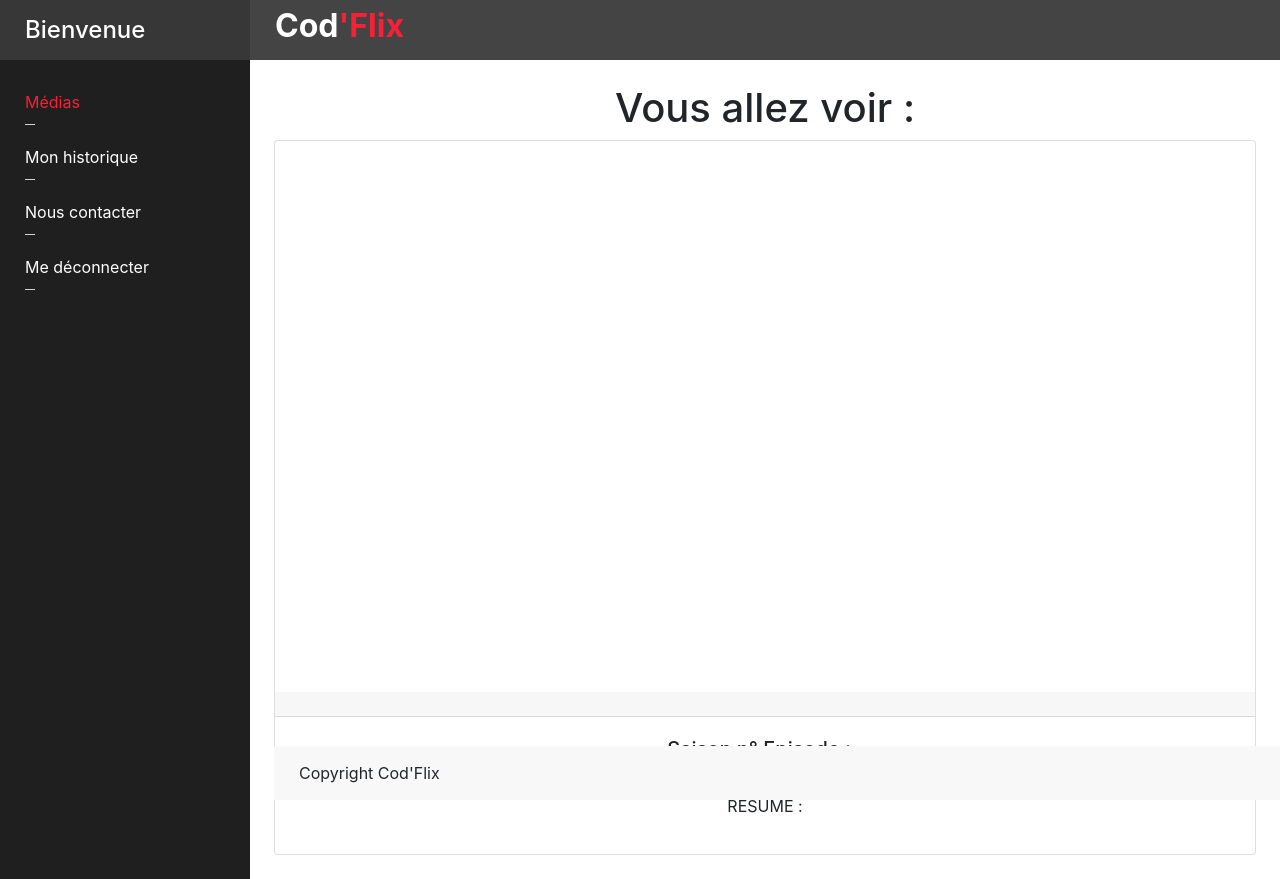
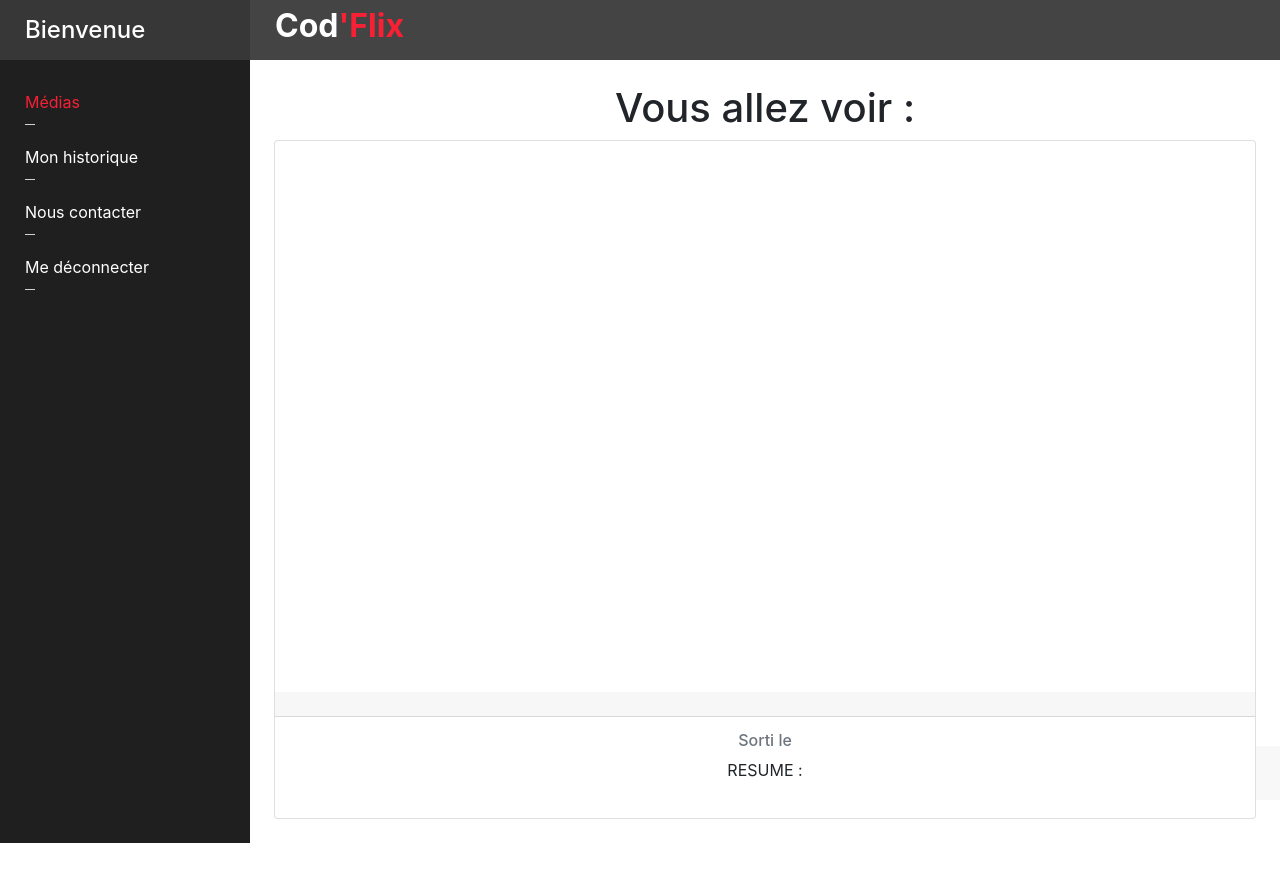
Before and after one commit to bob92-dev/codflix, a PHP site: template view/displayView.php in a window 1280 px wide. After the commit the page ends 843 px from the top, so only its background shows below. Run offline with PHP 8.4, Linux system fonts and the light colour scheme; the template is opened without the code that fills it, so the values that code supplies are empty; a stand-in replaces the project's code that opens the database connection; some libraries are stand-ins or nearby versions.

Commit message:
fix bug dipslayview

```diff
--- a/public/css/layout/main/footer.css
+++ b/public/css/layout/main/footer.css
@@ -3,16 +3,14 @@
 **********/
 
 footer {
-    position: fixed;
+    position:fixed;
     bottom: 0;
-
     width: 100%;
-
     background: #f8f8f8;
-
-    padding: 15px 25px;
+    z-index:-1;
+    padding: 15px;
 }
-@media only screen and (max-width:600px) {
+@media only screen and (max-width:400px) {
         footer {
             display:none;
         }
--- a/public/css/layout/main/structure.css
+++ b/public/css/layout/main/structure.css
@@ -1,6 +1,8 @@
 /**********
 * Main rules of the structure of each pages
 **********/
+
+
 
 .no-gutters {
   margin-left: 0;
--- a/view/displayView.php
+++ b/view/displayView.php
@@ -7,7 +7,8 @@
                 <div>
 
                     <div class="embed-responsive embed-responsive-16by9">
-                        <iframe class="embed-responsive-item" src="<?= $media['trailer_url']; ?>" allowfullscreen></iframe>
+                        <iframe class="embed-responsive-item" src="<?= $media['trailer_url']; ?>"
+                                allowfullscreen></iframe>
                     </div>
 
                 </div>
@@ -15,19 +16,15 @@
                 </h5>
                 <div class="card-body">
 
-                    <h5 class="card-title">
-                        <?php echo "Saison n° " . Media::getSeason($media['id']) . " Episode : " . Media::getEpisode($media['id'])?>;
-
-                        </h5>
                     <h6 class="card-subtitle mb-2 text-muted">Sorti le <?= convertDate($media["release_date"]) ?></h6>
                     <p>RESUME : <?= $media['summary'] ?></p>
                 </div>
             </div>
         </div>
 
-        <?php
-        $content = ob_get_clean();
-        ?>
+<?php
+$content = ob_get_clean();
+?>
 
 
-        <?php require('dashboard.php'); ?>
+<?php require('dashboard.php'); ?>
--- a/view/historyView.php
+++ b/view/historyView.php
@@ -2,7 +2,7 @@
 ?>
 
 <?php foreach ($history as $media): ?>
-    <div class="row">
+    <div class="row body_current">
         <div class="col-12">
             <div class="card" style="width: 18rem;">
                 <div class="embed-responsive embed-responsive-16by9">
```
